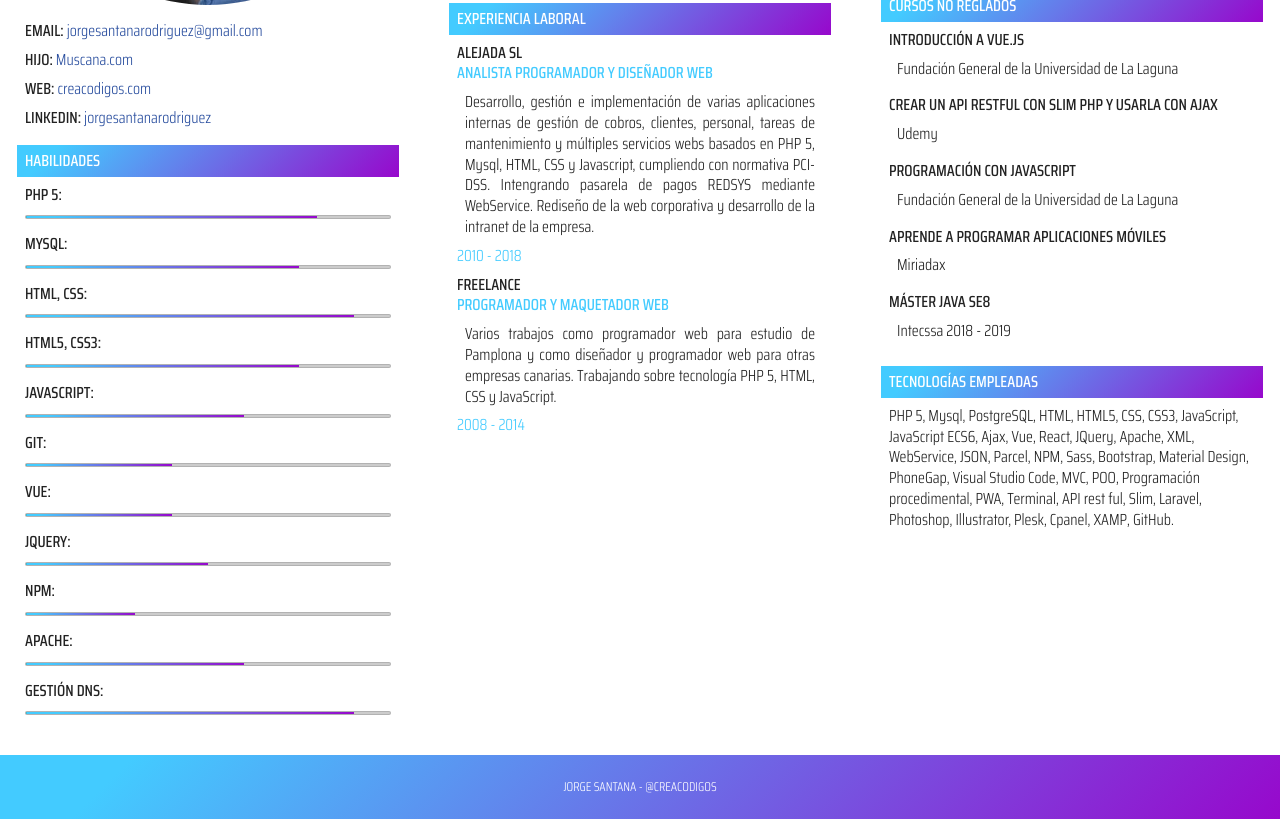
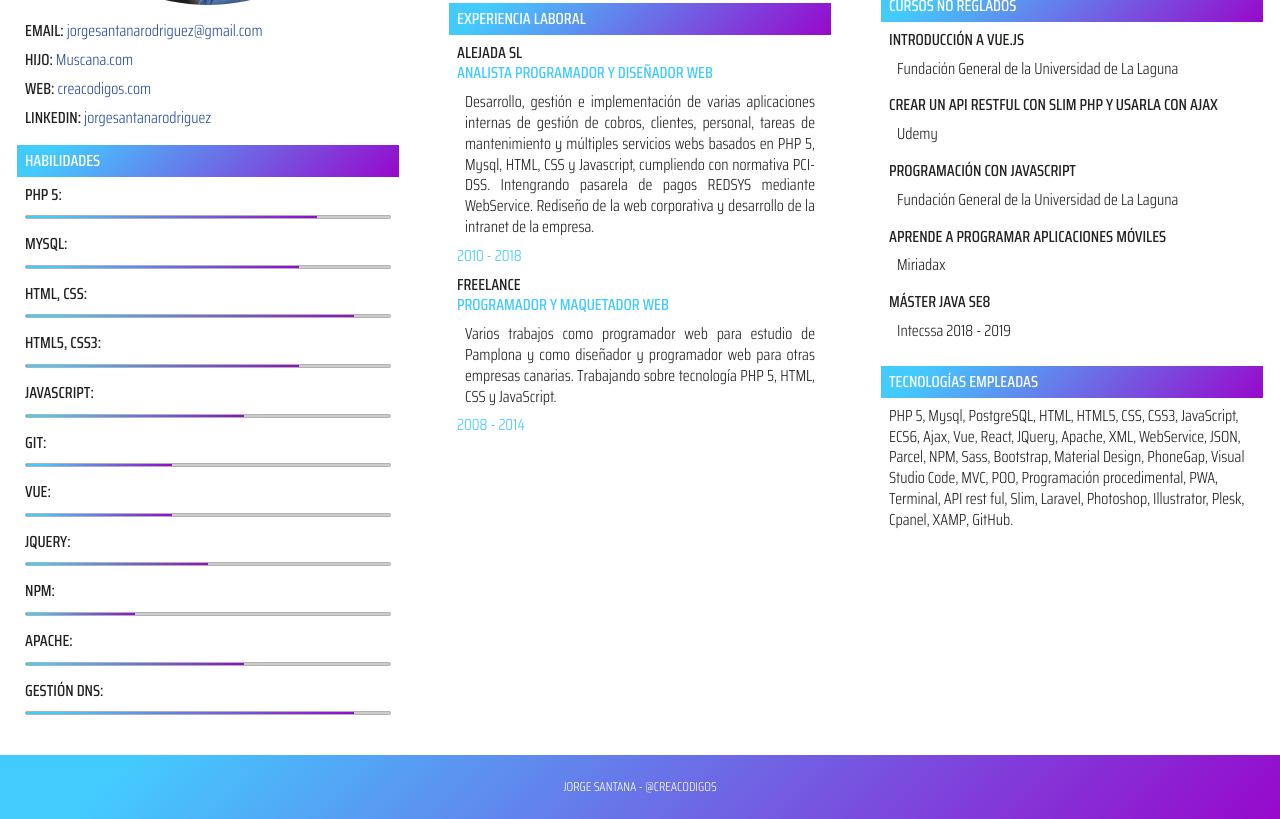
Before and after one commit to tollelle/curriculum-html, a website: page index.html in a window 1280 px wide. Shown: the part 528-1347 px from the top of the page. Drawn offline with Linux system fonts and the light colour scheme; a web font is replaced by a local one.

Commit message:
Modificado teconologias empleadas

```diff
--- a/index.html
+++ b/index.html
@@ -181,7 +181,7 @@
                 <article>
                     <h4 class="titulo">Tecnologías Empleadas</h4>
                     <div>
-                            PHP 5, Mysql, PostgreSQL, HTML, HTML5, CSS, CSS3, JavaScript, JavaScript ECS6, Ajax, Vue, React, JQuery, Apache, XML, WebService, JSON, Parcel, NPM, Sass, Bootstrap, Material Design, PhoneGap, Visual Studio Code, MVC, POO, Programación procedimental, PWA, Terminal, API rest ful, Slim, Laravel, Photoshop, Illustrator, Plesk, Cpanel, XAMP, GitHub.
+                            PHP 5, Mysql, PostgreSQL, HTML, HTML5, CSS, CSS3, JavaScript, ECS6, Ajax, Vue, React, JQuery, Apache, XML, WebService, JSON, Parcel, NPM, Sass, Bootstrap, Material Design, PhoneGap, Visual Studio Code, MVC, POO, Programación procedimental, PWA, Terminal, API rest ful, Slim, Laravel, Photoshop, Illustrator, Plesk, Cpanel, XAMP, GitHub.
                     </div>
                 </article>
             </section>
```
